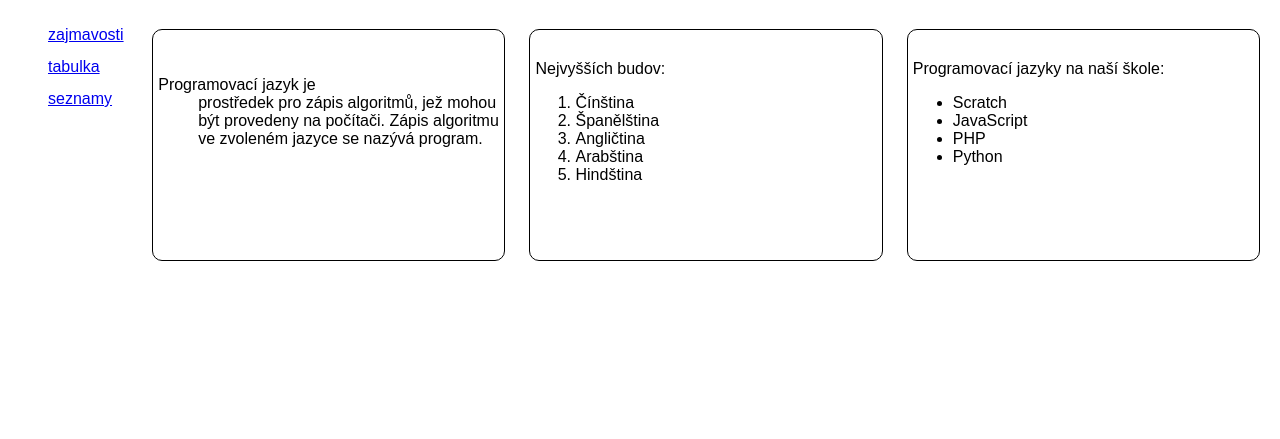
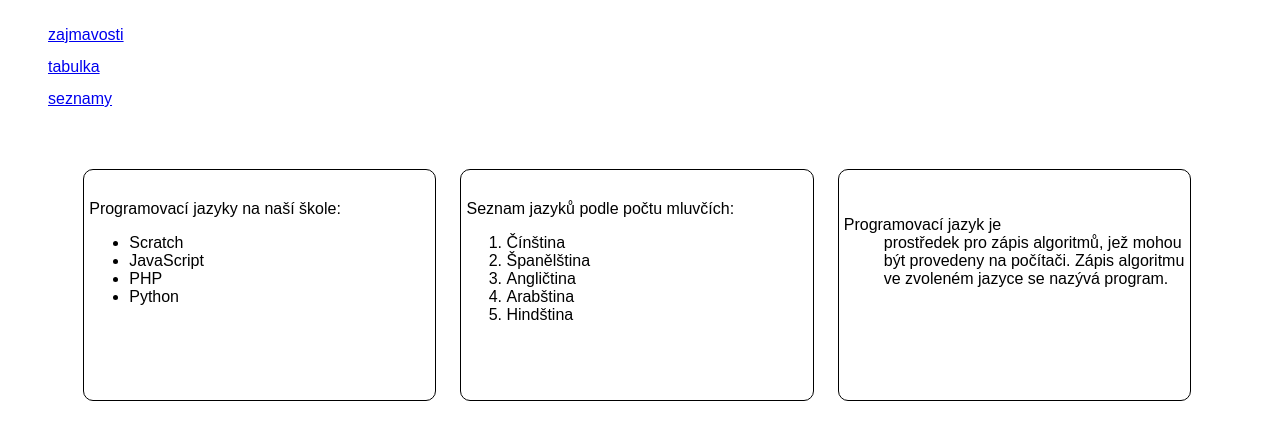
Before and after one commit to jsemmetry/tercie, a plain HTML site: page seznamy.html in a window 1280 px wide. Shown: the part 61-500 px from the top of the page. Drawn offline with Linux system fonts and the light colour scheme.

Commit message:
Add files via upload

```diff
--- a/seznamy.html
+++ b/seznamy.html
@@ -29,7 +29,7 @@
             </ul>
         </article>
         <article>
-           Nejvyšších budov:
+           Seznam jazyků podle počtu mluvčích:
            <ol>
             <li>Čínština</li>
             <li>Španělština</li>
--- a/styl.css
+++ b/styl.css
@@ -4,8 +4,8 @@ body{background-color: rgb(255, 255, 255);
 h1{text-align: center;}
 header{color: rgb(0, 0, 0);}
 
-nav{width: 150px;
-     height: 10px;
+nav{width: 200px;
+     height: 150px;
     line-height:2 ;}
 
 p{width: 600px;
@@ -18,11 +18,12 @@ margin-right: 100px;}
 
 section{width: 90%;
         height: 300px;
-        margin:0 auto ;float: right;
+        margin:0 auto ;
+        size: 300px;
      }
  article{width: 30%;
           height: 200px;
-     float: right;
+     float: left;
      border: thin solid rgb(0, 0, 0);
      border-radius:10px ;
      padding: 30px 5px 0 5px;
```
Also changed, not shown: index.html (+0 -5 lines), tabulka.html (+1 -1 lines), budova.PNG (added), html.png (added), prostějov.webp (added), pyramida.jpg (added), 1 other file.
